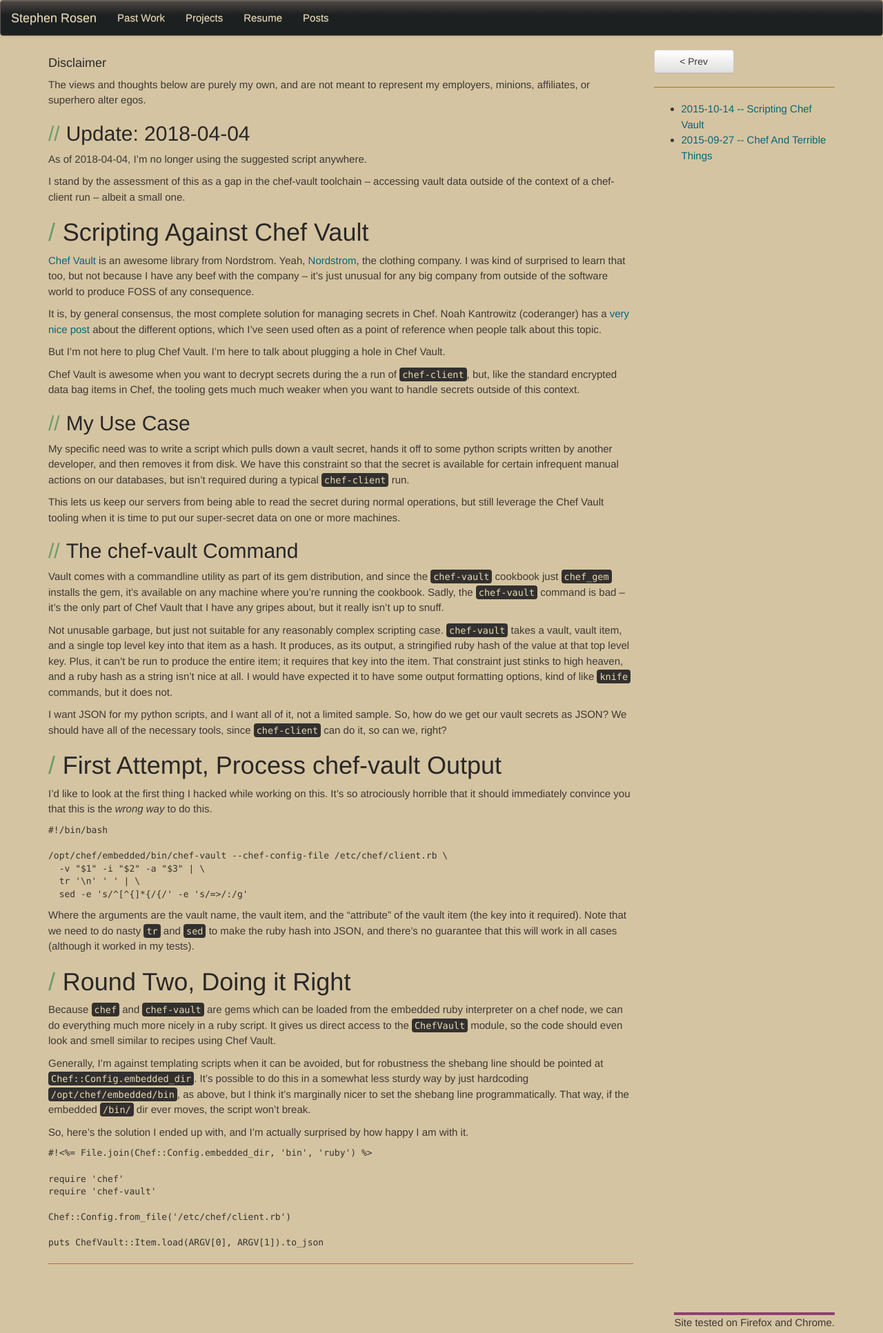
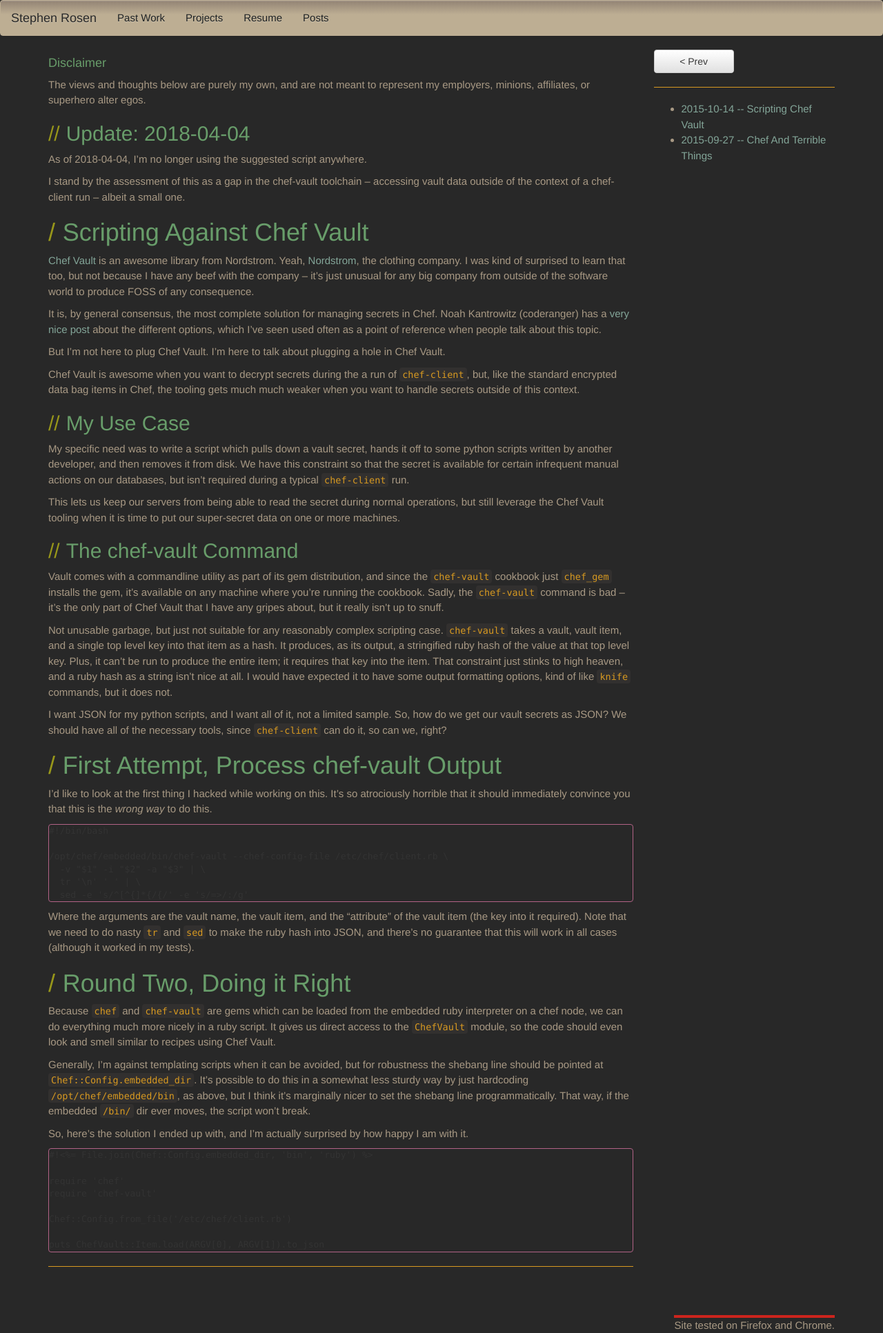
Before and after one commit to sirosen/sirosen.github.io, a Jekyll site: the page built from _posts/2015-10-14-scripting-chef-vault.md, in a window 1280 px wide. Shown: the whole page at 69% size. Built offline with Jekyll 4.4.1, drawn with Linux system fonts in a browser that asks for light colours; nearby versions of some CDN libraries; some web fonts are replaced; a style sheet for code colours, icons or effects is not loaded.

Commit message:
Invert colors to be gruvbox-dark

```diff
--- a/assets/styles.css
+++ b/assets/styles.css
@@ -5,31 +5,24 @@ header {
     font-family: 'Allerta', 'Helvetica Neue', Helvetica, Arial, serif;
 }
 
-/* Change Colors */
 .navbar {
-    background: #282828;
-    border-color: #665C54;
-    background: linear-gradient(270deg, #504945 0%, #1d2021 40%);
-    background: -moz-linear-gradient(270deg, #504945 0%, #1d2021 40%);
-    background: -webkit-linear-gradient(270deg, #504945 0%, #1d2021 40%);
+    background: #928374;
+    border-color: #BDAE93;
+    background: linear-gradient(270deg, #928374 0%, #BDAE93 40%);
+    background: -moz-linear-gradient(270deg, #928374 0%, #BDAE93 40%);
+    background: -webkit-linear-gradient(270deg, #928374 0%, #BDAE93 40%);
 }
 .navbar .navbar-brand {
-    color: #EBDBB2;
+    color: #282828;
 }
 .navbar .navbar-nav li a {
-    color: #EBDBB2;
+    color: #1d2021;
 }
 .navbar .navbar-nav li a:hover {
-    color: #A89984;
+    color: #504945;
 }
 .navbar .navbar-brand:hover {
-    color: #A89984;
-}
-@media(max-width:767px){
-    .navbar .navbar-nav .dropdown-menu>li>a,
-    .navbar .navbar-nav .open .dropdown-menu>li>a {
-        color: #EBDBB2;
-    }
+    color: #504945;
 }
 
 /*
@@ -38,19 +31,19 @@ header {
 body {
     font-size: 15px;
     line-height: 1.5;
-    background: #D5C4A1;
+    background: #282828;
     font-family: 'Helvetica Neue', Helvetica, Arial, serif;
     font-weight: 400;
-    color: #3c3836;
+    color: #A89984;
 }
 hr {
-  border-color: #B57614;
+  border-color: #d79921;
 }
 a {
-  color: #076678;
+  color: #83A598;
 }
 code {
-  color: #EBDBB2;
+  color: #D79921;
   background-color: #32302F;
 }
 
@@ -66,7 +59,7 @@ code {
 #main-content h5,
 #main-content h6 {
     font-family: 'Allerta', 'Helvetica Neue', Helvetica, Arial, serif;
-    color: #282828;
+    color: #689D6A;
 }
 
 #main-content h1:before,
@@ -75,7 +68,7 @@ code {
 #main-content h4:before,
 #main-content h5:before,
 #main-content h6:before {
-    color: #689D6A;
+    color: #98971A;
     padding-right: 0.3em;
 }
 
@@ -109,7 +102,7 @@ code {
 
 /* Footnote */
 #footernote {
-    border-top: 4px solid #8F3F71;
+    border-top: 4px solid #CC241D;
     float: right;
     margin-top: 50px;
 }
@@ -117,12 +110,9 @@ code {
 /* Resume Page */
 #main-content .resume-container {
     font-size: 16px;
-    background: #BDAE93;
+    background: #1D2021;
     border-radius: 10px;
-    padding-top: 10px;
-    padding-left: 10px;
-    padding-right: 10px;
-    padding-bottom: 10px;
+    padding: 10px 10px 10px 10px;
 }
 
 #main-content .resume-container .github-link {
@@ -137,69 +127,36 @@ code {
 }
 
 #main-content .resume-container .section-title {
-    background: #928374;
+    background: #32302F;
     border-radius: 16px 2px;
-    padding-top: 6px;
-    padding-left: 6px;
-    padding-right: 6px;
-    padding-bottom: 6px;
+    padding: 6px 6px 6px 6px;
 }
 
 #main-content .resume-container .subsection-header {
-    background: #A89984;
+    background: #504945;
+    color: #83A598;
     border-radius: 16px 2px;
-    padding-top: 6px;
-    padding-left: 6px;
-    padding-right: 6px;
-    padding-bottom: 6px;
-}
-
-
-/* textbox */
-div .textbox {
-  font-family: Helvetica, Terminal, monospace;
-  color: #111;
-  background-color: #C2D1FF;
-  font-size: 12px;
-  border: solid 2px #B0C0FF;
-  -moz-border-radius: 5px;
-  -webkit-border-radius: 5px;
-  border-radius: 5px;
-  padding: 20px;
-}
-
-#main-content div.textbox h2:before {
-    content: "";
-}
-#main-content div.textbox h2 {
-    text-align: left;
-    margin-left: 20px;
-}
-
-#main-content div.textbox h4:before {
-    content: "";
-}
-#main-content div.textbox h4 {
-    text-align: left;
-    margin-left: 20px;
-}
-
-#main-content div.textbox code {
-    background-color: #40408A;
-    color: #FFFF00;
-    font-family: bold;
+    padding: 6px 6px 6px 6px;
+    margin-bottom: 5px;
 }
 
 /* override bootstrap styles */
 .nav-pills>li.active>a {
-    background-color: #076678;
+    background-color: #83A598;
+    color: #282828;
 }
 .nav-pills>li.active>a:hover,
 .nav-pills>li.active>a:focus {
     background-color: #458588;
+    color: #504945;
+}
+.nav-pills>li>a:hover,
+.nav-pills>li>a:focus {
+    background-color: #D79921;
+    color: #504945;
 }
 pre {
   background: none;
-  border: none;
   padding: 0 0 0 0;
+  border-color: #B16286;
 }
```
